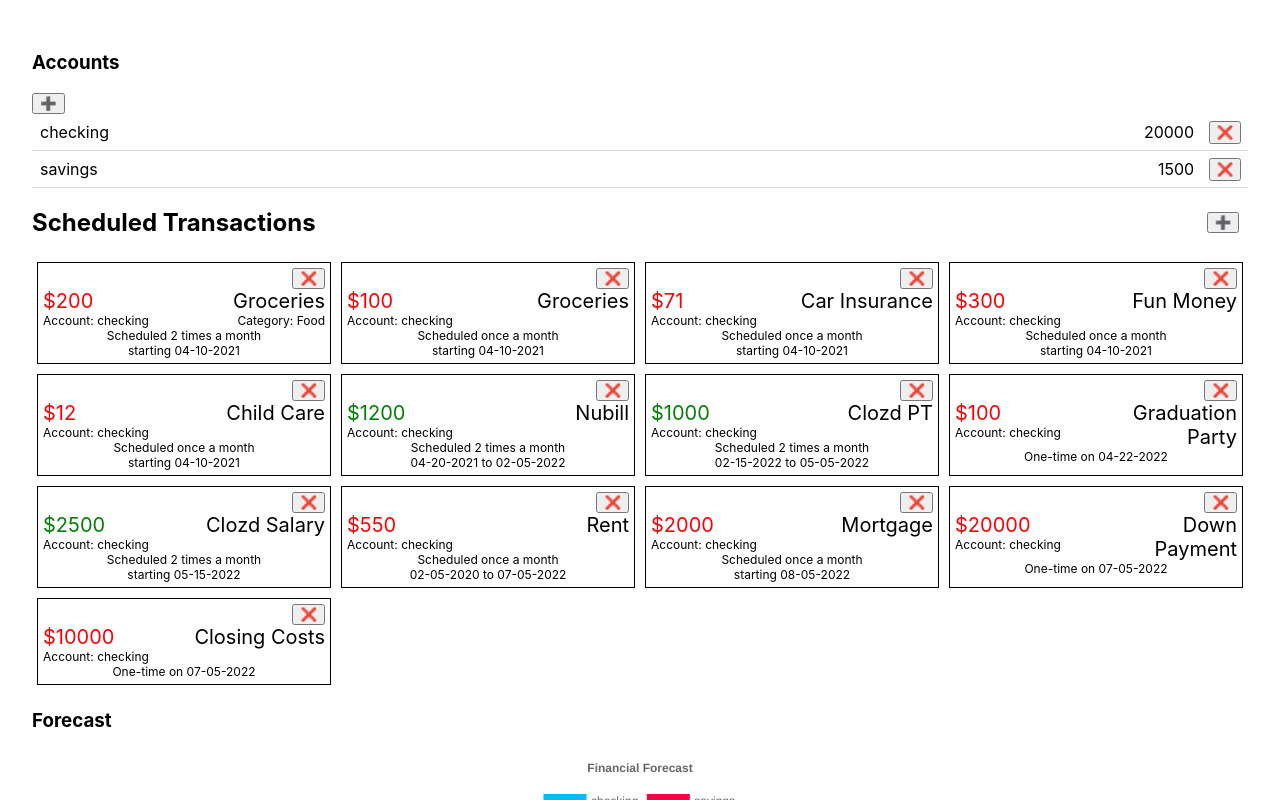
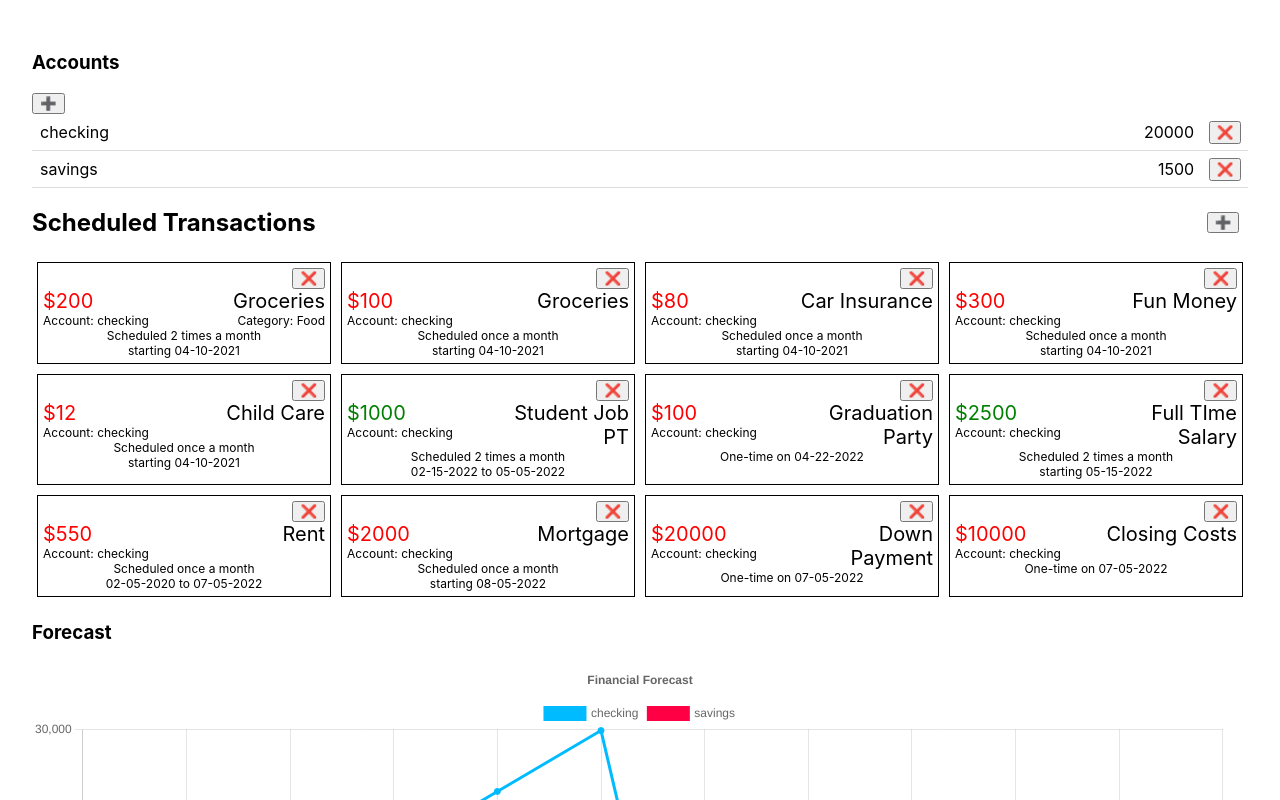
Before and after one commit to amj311/hoard-concept, a React (Create React App) app: page / in a window 1280 px wide. Shown: the top 800 px of the page. Built offline with nearby package versions, Linux system fonts and the light colour scheme.

Commit message:
generified transaction data

```diff
--- a/src/App.js
+++ b/src/App.js
@@ -36,7 +36,7 @@ let scheduledTransactions = [
       new XPerMonthSchedule(1, new Date(2021,MONTHS.APR,10))
   ),
   new TransactionSchedule( // Car Insurance
-      new TransactionTemplate("Car Insurance",-71,"checking"),
+      new TransactionTemplate("Car Insurance",-80,"checking"),
       new XPerMonthSchedule(1, new Date(2021,MONTHS.APR,10))
   ),
   new TransactionSchedule( // Fun Money
@@ -47,12 +47,8 @@ let scheduledTransactions = [
       new TransactionTemplate("Child Care",-12,"checking"),
       new XPerMonthSchedule(1, new Date(2021,MONTHS.APR,10))
   ),
-  new TransactionSchedule( // Nubill thru january
-      new TransactionTemplate("Nubill",1200,"checking"),
-      new XPerMonthSchedule(2, new Date(2021,MONTHS.APR,20), new Date(2022,MONTHS.FEB,5))
-  ),
-  new TransactionSchedule( // Clozd part-time (should actually be every 2 weeks)
-      new TransactionTemplate("Clozd PT",1000,"checking"),
+  new TransactionSchedule( // part-time (should actually be every 2 weeks)
+      new TransactionTemplate("Student Job PT",1000,"checking"),
       new XPerMonthSchedule(2, new Date(2022,MONTHS.FEB,15), new Date(2022,MONTHS.MAY,5))
   ),
 
@@ -61,8 +57,8 @@ let scheduledTransactions = [
     new OneTimeSchedule(new Date(2022,MONTHS.APR,22))
   ),
 
-  new TransactionSchedule( // Clozd full-time
-      new TransactionTemplate("Clozd Salary",2500,"checking"),
+  new TransactionSchedule(
+      new TransactionTemplate("Full TIme Salary",2500,"checking"),
       new XPerMonthSchedule(2, new Date(2022,MONTHS.MAY,15))
   ),
   new TransactionSchedule(
```
